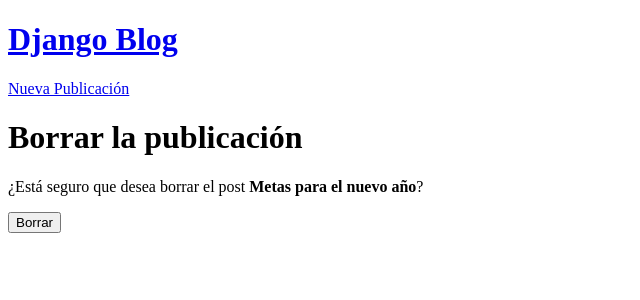
After one commit to osm3rr/django-blog, a Django app: page /publication/2/delete/ in a window 1280 px wide. The commit adds this page. Shown: the top 300 px of the page, without its empty margins (0-640 px from the left). Run offline with Django 5.2, Linux system fonts and the light colour scheme; data comes from the database, SQL or seed files in the repository; both versions use the stored data as it was after the commit.

Commit message:
publication delete done

```diff
--- a/blog/urls.py
+++ b/blog/urls.py
@@ -3,12 +3,14 @@ from .views import (
                     PublicationListView,
                     PublicationDetailView,
                     PublicationCreateView,
-                    PublicationUpdateView, # new
+                    PublicationUpdateView,
+                    PublicationDeleteView, # new
                     )
 
 urlpatterns = [
     path("", PublicationListView.as_view(), name="publications-list"),
     path("publication/<int:pk>/", PublicationDetailView.as_view(), name="publication-detail"),
     path("publication/create/", PublicationCreateView.as_view(), name="publication-create"),
-    path("publication/<int:pk>/update/", PublicationUpdateView.as_view(), name="publication-update"), # new
+    path("publication/<int:pk>/update/", PublicationUpdateView.as_view(), name="publication-update"),
+    path("publication/<int:pk>/delete/", PublicationDeleteView.as_view(), name="publication-delete"), # new
 ]
--- a/blog/views.py
+++ b/blog/views.py
@@ -1,6 +1,11 @@
 from django.views.generic import ListView, DetailView
-from django.views.generic.edit import CreateView, UpdateView # new
+from django.views.generic.edit import (
+                                        CreateView,
+                                        UpdateView,
+                                        DeleteView, # new
+                                        )
 from .models import Publication
+from django.urls import reverse_lazy # new
 
 # Create your views here.
 class PublicationListView(ListView):
@@ -16,7 +21,12 @@ class PublicationCreateView(CreateView):
     template_name = "publication-create.html"
     fields = ['title', 'body', 'author']
 
-class PublicationUpdateView(UpdateView): # new
+class PublicationUpdateView(UpdateView):
     model = Publication
     template_name = "publication-update.html"
     fields = ['title', 'body']
+
+class PublicationDeleteView(DeleteView): # new
+    model = Publication
+    template_name = "publication-delete.html"
+    success_url = reverse_lazy("publications-list")
--- /dev/null
+++ b/templates/publication-delete.html
@@ -0,0 +1,9 @@
+{% extends '_base.html' %}
+
+{% block content  %}
+    <h1>Borrar la publicación</h1>
+    <p>¿Está seguro que desea borrar el post <strong>{{ publication.title }}</strong>?</p>
+    <form method="post"> {% csrf_token %}
+        <input type="submit" value="Borrar" class="btn btn-danger">
+    </form>
+{% endblock content %}
--- a/templates/publication-detail.html
+++ b/templates/publication-detail.html
@@ -7,5 +7,8 @@
         <p>{{ publication.body }}</p>
     </article>
     <!-- link to update a publication -->
-    <a href="{% url 'publication-update' publication.pk %}">Editar</a>
+    <a href="{% url 'publication-update' publication.pk %}">Editar</a> |
+
+    <!-- link to delete a publication -->
+    <a href="{% url 'publication-delete' publication.pk %}">Borrar</a>
 {% endblock content %}
```
Also changed, not shown: db.sqlite3.
